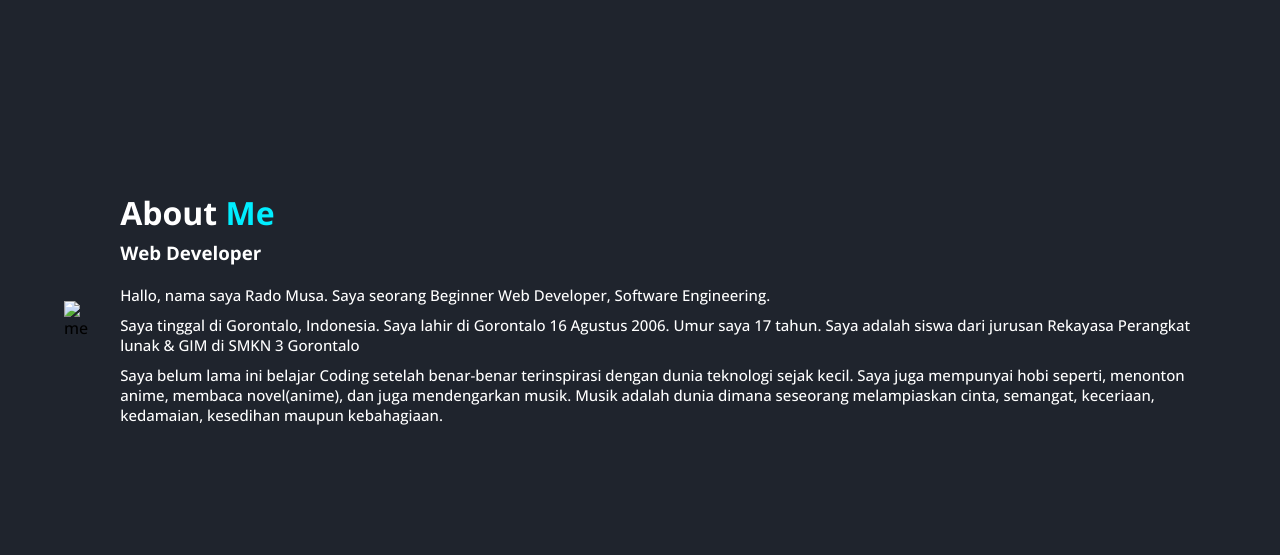
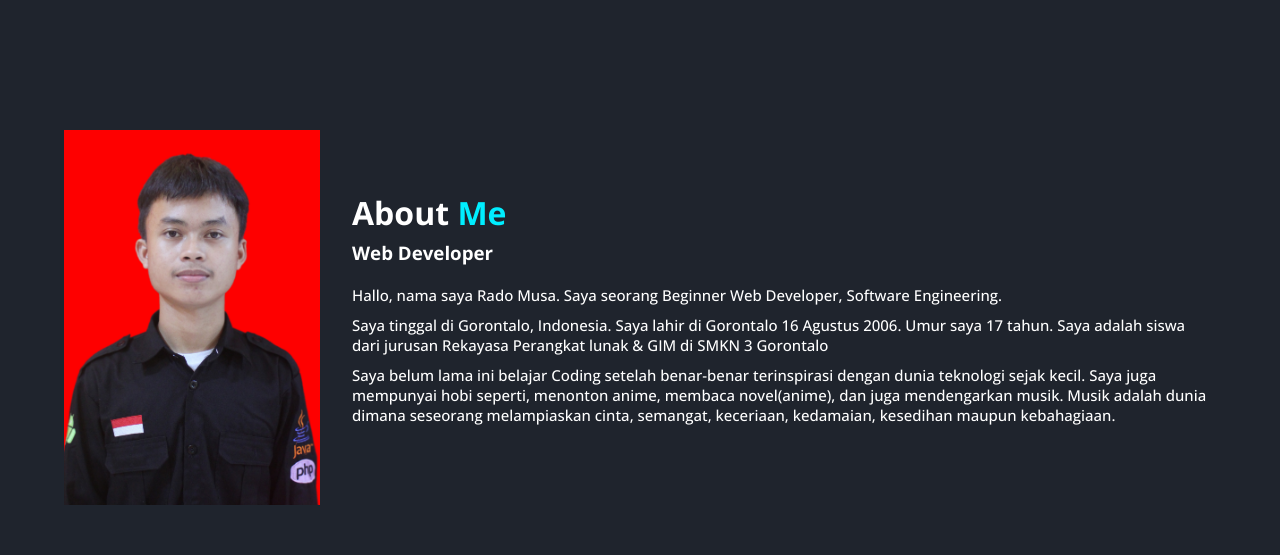
Before and after one commit to radomusa6/myPortfolio, a plain HTML site: page index.html in a window 1280 px wide. Shown: the part 880-1435 px from the top of the page. Drawn offline with nearby package versions, Linux system fonts and the light colour scheme.

Commit message:
Update index.html

```diff
--- a/index.html
+++ b/index.html
@@ -54,7 +54,7 @@
 
     <section id="about">
         <div class="about-image" data-aos="fade-right" data-aos-duration="800">
-            <img src="img/photo.png" alt="me">
+            <img src="img/photo.jpg" alt="me">
         </div>
             <div class="about-content">
                 <h1 class="heading">About <span>Me</span></h1>
```
